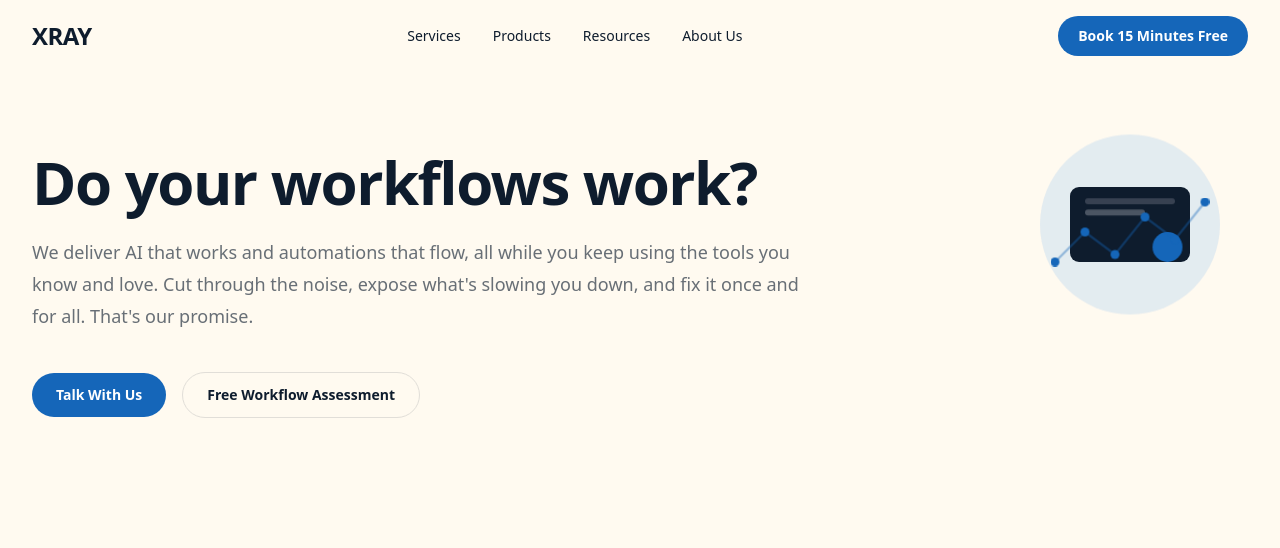
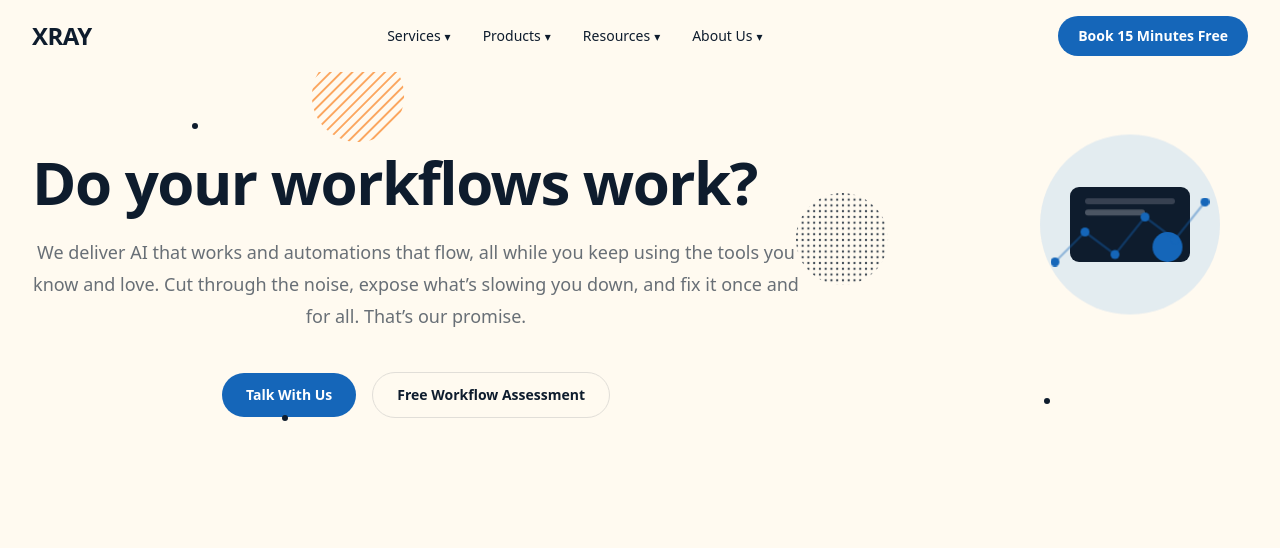
Before and after one commit to mehrdadie/xray-homepage, a Next.js app: page / in a window 1280 px wide. Shown: the top 548 px of the page. Built offline with nearby package versions, Linux system fonts and the light colour scheme.

Commit message:
Refine header and hero to match live xray.tech

```diff
--- a/app/page.tsx
+++ b/app/page.tsx
@@ -231,6 +231,7 @@ export default function Home() {
                 className="font-body text-sm font-medium text-navy hover:text-action"
               >
                 {item.label}
+                <span className="ml-1 inline-block text-xs">▾</span>
               </Link>
             ))}
           </nav>
@@ -246,15 +247,36 @@ export default function Home() {
 
       {/* Hero */}
       <section className="relative overflow-hidden">
+        <div className="absolute inset-0 pointer-events-none" aria-hidden="true">
+          <svg className="absolute -top-6 left-[28%] h-24 w-24 -translate-x-1/2 opacity-80" viewBox="0 0 100 100">
+            <defs>
+              <pattern id="stripes" patternUnits="userSpaceOnUse" width="8" height="8" patternTransform="rotate(45)">
+                <line x1="0" y1="0" x2="0" y2="8" stroke="#fb923c" strokeWidth="4" />
+              </pattern>
+            </defs>
+            <circle cx="50" cy="50" r="48" fill="url(#stripes)" />
+          </svg>
+          <svg className="absolute left-[62%] top-[28%] h-24 w-24 opacity-80" viewBox="0 0 100 100">
+            <defs>
+              <pattern id="dots" patternUnits="userSpaceOnUse" width="6" height="6">
+                <circle cx="3" cy="3" r="1.2" fill="#0e1c2d" />
+              </pattern>
+            </defs>
+            <circle cx="50" cy="50" r="48" fill="url(#dots)" />
+          </svg>
+          <span className="absolute left-[15%] top-[12%] h-1.5 w-1.5 rounded-full bg-navy" />
+          <span className="absolute right-[18%] bottom-[22%] h-1.5 w-1.5 rounded-full bg-navy" />
+          <span className="absolute left-[22%] bottom-[18%] h-1.5 w-1.5 rounded-full bg-navy" />
+        </div>
         <div className="mx-auto max-w-7xl px-6 py-20 lg:px-8">
           <div className="max-w-3xl">
             <h1 className="font-display text-5xl font-semibold tracking-tight text-navy sm:text-6xl">
               Do your workflows work?
             </h1>
-            <p className="mt-6 font-body text-lg leading-8 text-slate">
-              We deliver AI that works and automations that flow, all while you keep using the tools you know and love. Cut through the noise, expose what's slowing you down, and fix it once and for all. That's our promise.
+            <p className="mt-6 font-body text-center text-lg leading-8 text-slate">
+              We deliver AI that works and automations that flow, all while you keep using the tools you know and love. Cut through the noise, expose what’s slowing you down, and fix it once and for all. That’s our promise.
             </p>
-            <div className="mt-10 flex flex-wrap items-center gap-4">
+            <div className="mt-10 flex flex-wrap items-center justify-center gap-4">
               <Link
                 href="https://calendly.com/xray/15min"
                 className="rounded-full bg-action px-6 py-3 font-body text-sm font-semibold text-white hover:bg-action/90"
```
